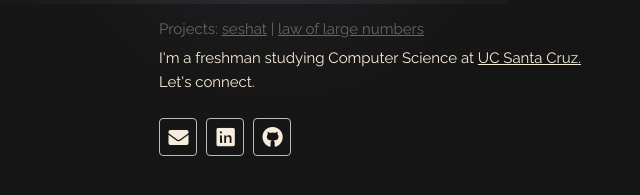
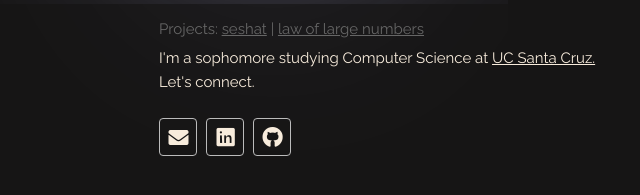
Before and after one commit to maxpereira/maxpereira.github.io, a plain HTML site: page index.html in a window 1280 px wide. Shown: the part 505-700 px from the top of the page, 1-641 px from the left. Drawn offline with Linux system fonts and the light colour scheme.

Commit message:
changed freshman to sophomore, yay me

```diff
--- a/index.html
+++ b/index.html
@@ -79,7 +79,7 @@
         <img class="logo" src="images/avatar.jpg" alt="Avatar" width="230px" height="230px"/>
         <h2>Max Pereira</h2>
         <p id="projects">Projects: <a href="/seshat">seshat</a> | <a href="/lawoflargenums">law of large numbers</a></p>
-        <p>I'm a freshman studying Computer Science at <a href="https://ucsc.edu" target="_blank">UC Santa Cruz.</a><br>Let's connect.</p>
+        <p>I'm a sophomore studying Computer Science at <a href="https://ucsc.edu" target="_blank">UC Santa Cruz.</a><br>Let's connect.</p>
         <br>
         <!-- Email Button -->
         <div class="tooltip">
```
